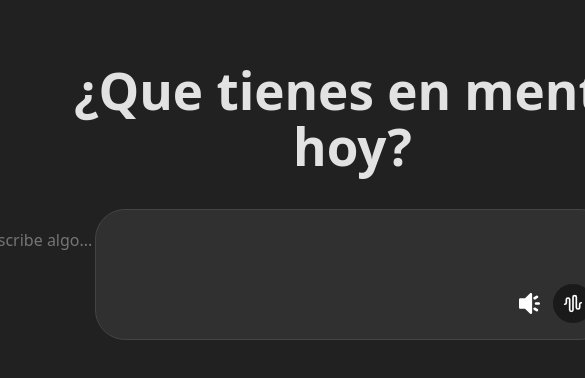
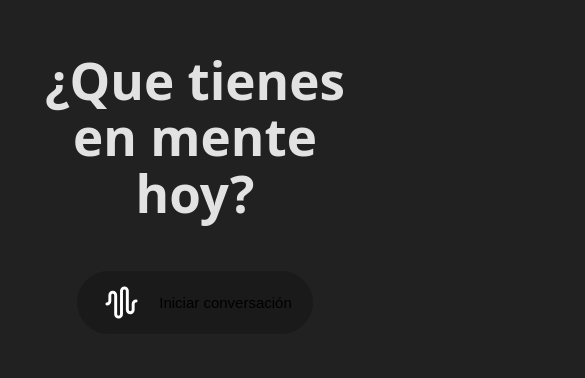
Before and after one commit to Javi0108/VoiceChatGpt-Prototype, a React (Vite) app: page / in a window 390 px wide. Shown: the part 238-616 px from the top of the page, 585 px wide, since content can reach past the window. Built offline with nearby package versions, Linux system fonts and the light colour scheme.

Commit message:
Diseño responsive añadido

```diff
--- a/src/components/ConversationalAi.jsx
+++ b/src/components/ConversationalAi.jsx
@@ -57,16 +57,28 @@ function ConversationalAi() {
             ? "clickedConversationalAiButton"
             : "conversationalAiButton"
         }
-        id="conversationButton"
         onClick={hadleButtonClick}
         title={conversation ? "Detener conversación" : "Iniciar conversación"}
       >
         <span className="icon">
           {conversation ? (
-            <img src={StopImg} className="icon" alt="Imagen de Stop" width={"100%"} />
+            <img
+              src={StopImg}
+              className="icon"
+              alt="Imagen de Stop"
+              width={"100%"}
+            />
           ) : (
-            <img src={AgentImg} className="icon" alt="Imagen del agente de IA" width={"100%"} />
+            <img
+              src={AgentImg}
+              className="icon"
+              alt="Imagen del agente de IA"
+              width={"100%"}
+            />
           )}
+        </span>
+        <span className="conversationLabel">
+          {conversation ? "Detener conversación" : "Iniciar conversación"}
         </span>
       </button>
     </>
--- a/src/style/App.css
+++ b/src/style/App.css
@@ -13,7 +13,7 @@
   display: flex;
   flex-direction: column;
   align-items: flex-end;
-  gap: .5rem;
+  gap: 0.5rem;
   padding: 1rem;
   background-color: #303030;
   border: 1px solid #444;
@@ -21,7 +21,7 @@
 }
 
 .promptText {
-  font-family: system-ui, Avenir, Helvetica, Arial, sans-serif;;
+  font-family: system-ui, Avenir, Helvetica, Arial, sans-serif;
   font-size: 1rem;
   background-color: transparent;
   border-color: transparent;
@@ -34,5 +34,27 @@
   display: flex;
   flex-direction: row;
   justify-content: flex-end;
-  gap: .25rem;
+  gap: 0.25rem;
 }
+
+@media screen and (max-width: 768px) {
+  .container {
+    background-color: transparent;
+    border: none;
+    width: 100%;
+    display: flex;
+    flex-direction: column;
+    align-items: center;
+  }
+
+  textarea {
+    display: none;
+  }
+
+  .optionButtons {
+    display: flex;
+    flex-direction: row;
+    justify-content: center;
+    gap: 0rem;
+  }
+}
--- a/src/style/ConversationalAi.css
+++ b/src/style/ConversationalAi.css
@@ -27,7 +27,7 @@
   width: 22.5%;
   border-radius: 50px;
   border: 0px;
-    background-color: #C82424;
+  background-color: #c82424;
   transition: border-color 0.25s;
   display: flex;
   flex-direction: row;
@@ -48,3 +48,32 @@
   align-items: center;
   justify-content: center;
 }
+
+.conversationLabel {
+  display: none;
+}
+
+@media screen and (max-width: 768px) {
+  .conversationalAiButton {
+    width: 100%;
+    gap: 0rem;
+    padding: 5px;
+  }
+
+  .clickedConversationalAiButton {
+    width: 100%;
+    gap: 0rem;
+    padding: 5px;
+  }
+
+
+  img {
+    width: 50%;
+  }
+
+  .conversationLabel {
+    display: block;
+    font-size: 15px;
+    margin-right: 15px;
+}
+}
--- a/src/style/TextToSpeech.css
+++ b/src/style/TextToSpeech.css
@@ -38,3 +38,9 @@
     align-items: center;
     justify-content: center;
 }
+
+@media screen and (max-width: 768px) {
+    .textToSpeechButton, .clickedTextToSpeechButton {
+        display: none;
+    }
+}
```
Lines whose indentation alone changed are shown as unchanged.
